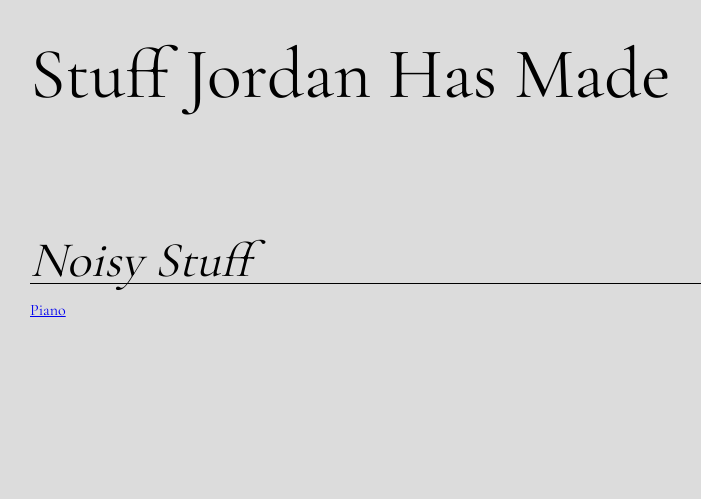
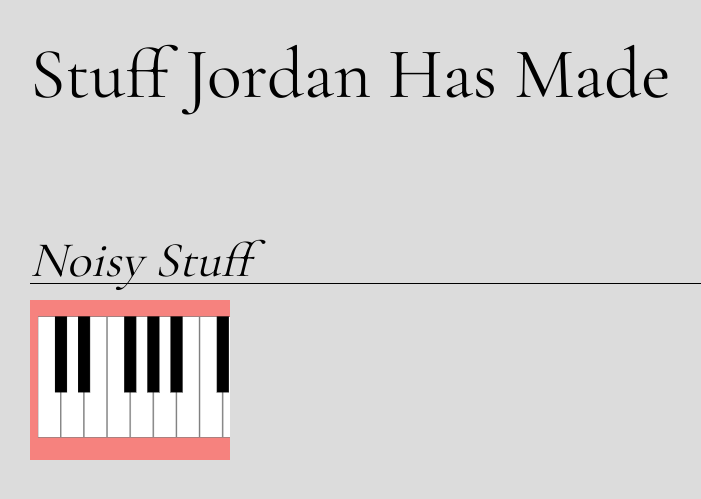
Before and after one commit to j-feigner/jordans-isola, a PHP site: page / in a window 1280 px wide. Shown: the top 499 px of the page, without its empty margins (0-701 px from the left). Run offline with PHP 8.4, Linux system fonts and the light colour scheme.

Commit message:
Added link image for Piano Page

```diff
--- a/www/home/css/style.css
+++ b/www/home/css/style.css
@@ -39,3 +39,9 @@ html, body {
     margin-top: -7px;
     background-color: black;
 }
+
+.link a img {
+    width: 200px;
+    height: 160px;
+    object-fit: cover;
+}
--- a/www/home/html/index.html
+++ b/www/home/html/index.html
@@ -19,7 +19,11 @@
                 <div class="lb-line"></div>
             </div>
             <div class="lb-content">
-                <a href="piano/piano.php">Piano</a>
+                <div class="link">
+                    <a href="piano/piano.php">
+                        <img src="home/images/piano_link_img.png">
+                    </a>
+                </div>
             </div>
         </div>
     </div>
```
Also changed, not shown: www/.htaccess (added), www/home/images/piano_link_img.png (added).
